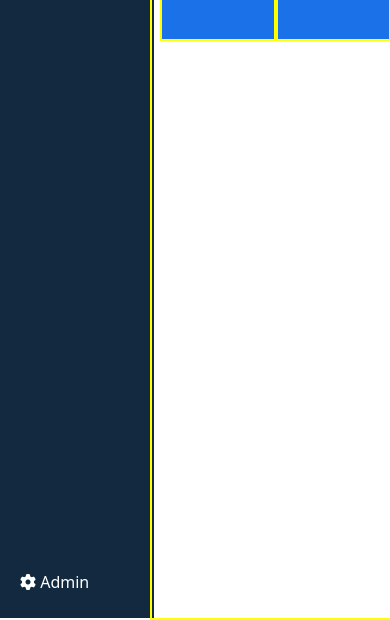
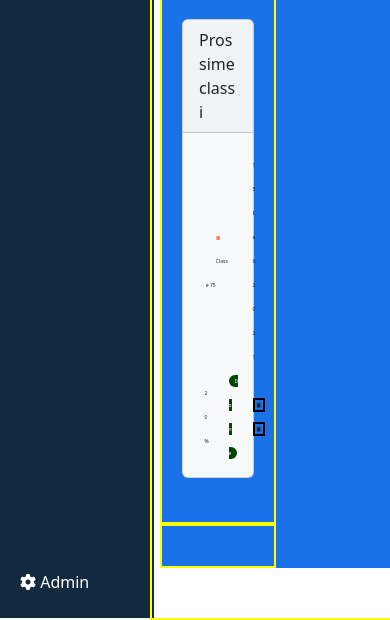
Before and after one commit to markantonio99/html-css-bootstrap-dashboard, a plain HTML site: page index.html in a window 390 px wide. Shown: the part 710-1330 px from the top of the page. Drawn offline with nearby package versions, Linux system fonts and the light colour scheme.

Commit message:
Salv.7 html-css-bootstrap-dashboard

```diff
--- a/css/mystyle.css
+++ b/css/mystyle.css
@@ -26,6 +26,13 @@ ul {
     margin-left: 10px;
   }
 
+  .bs_padd_y {
+    padding: 20px 0;
+  }
+
+
+
+
  .font_15 {
     font-size: 15px;
 }
@@ -33,6 +40,8 @@ ul {
 .font_22 {
     font-size: 22px;
 }
+
+
 
 
 .font_24 {
@@ -153,3 +162,154 @@ ul {
 .bs_bck_b2 {
     background-color: rgb(255, 179, 0);
 }
+
+
+
+/* CARD CARD CARD >>>>>>>>>>>>>>>>>>>*/
+/* CARD CARD CARD >>>>>>>>>>>>>>>>>>>*/
+/* CARD CARD CARD >>>>>>>>>>>>>>>>>>>*/
+
+.bs_icon_card {
+    background-color: rgb(255, 79, 35);
+    color: white;
+    border-radius: 50%;
+    padding: 7px;
+}
+
+
+.bs_fnt_s {
+    font-size: 20px;
+}
+.font_22_card{
+   font-size: 22px;
+}
+
+.bs_brd_t {
+    border-top: 5 px solid black;
+}
+
+.bs_brd_b {
+    border-bottom: 5 px solid black;
+}
+
+
+.bs_bage_done {
+    background-color: rgb(0, 70, 0);
+    color: white;
+    font-size: 18px;
+    padding: 7px 10px;
+    border-radius: 90px;
+
+ }
+
+.bs_border {
+    border: 2px solid black;
+    padding: 2px;
+}
+
+/* CARD CARD CARD >>>>>>>RESPONSIVE>>>>>>>>>>>>*/
+/* CARD CARD CARD >>>>>>>RESPONSIVE>>>>>>>>>>>>*/
+/* CARD CARD CARD >>>>>>>RESPONSIVE>>>>>>>>>>>>*/
+
+@media only screen and (max-width: 1950px ){
+
+
+    .font_22_card{
+        font-size: 18px;
+     }
+
+
+    .bs_fnt_s{
+        font-size: 18px;
+    }
+
+}
+
+
+@media only screen and (max-width: 1500px ){
+
+
+    .font_22_card{
+        font-size: 13px;
+     }
+
+
+    .bs_fnt_s{
+        font-size: 18px;
+    }
+
+}
+
+
+@media only screen and (max-width: 1300px ){
+
+
+    .font_22_card{
+        font-size: 18px;
+     }
+
+
+    .bs_fnt_s{
+        font-size: 18px;
+    }
+
+}
+
+
+@media only screen and (max-width: 1100px ){
+
+
+    .font_22_card{
+        font-size: 3px !important;
+     }
+
+
+    .bs_fnt_s{
+        font-size: 5px !important;
+    }
+
+    .bs_bage_done {
+        background-color: rgb(0, 70, 0);
+        color: white;
+        font-size: 5px;
+        padding: 3px 6px;
+        border-radius: 90px;
+
+     }
+
+}
+
+@media only screen and (max-width: 576px ){
+
+
+    .bs_icon_card {
+        padding: 0px;
+        padding: 0;
+
+    }
+
+
+
+    .font_22_card{
+        font-size: 5px;
+     }
+
+
+    .bs_fnt_s{
+        font-size: 7px;
+    }
+
+    .bs_bage_done {
+        background-color: rgb(0, 70, 0);
+        color: white;
+        font-size: 7px;
+        padding: 3px 6px;
+        border-radius: 90px;
+
+     }
+
+
+     .py-2 .px-3{
+        margin: 0;
+     }
+}
--- a/index.html
+++ b/index.html
@@ -287,7 +287,38 @@
 
         <container>
             <div class="row">
-                <div class="col-6 debug-app"></div>
+                <div class="col-6 debug-app">
+                                 <div class="card bg-light mb-4" style="width: 100%;">
+                                             <div class="card-header">Prossime classi</div>
+                                                     <div class="row align-items-center justify-content-end py-3">
+                                                            <div class=" col-6 col-md-4 col-xl-3  col-xxl-3  bs_brd_t bs_brd_b  ">
+                                                                    <span class="bs_icon_card font_22_card bs_ml_10  "><i class="fa-solid fa-code"></i></span>
+                                                                    <span class="bs_ml_10 bs_fnt_s">Classe 75</span>
+                                                            </div>
+                                                            <div class="col-2 col-md-4 col-xl-3  col-xxl-3   text-end">
+                                                                    <span class="bs_fnt_s">15 Feb 2021</span>
+                                                            </div>
+                                                            <div class="col-1 col-md-4 col-xl-2  col-xxl-2 text-end">
+                                                                    <span class="bs_fnt_s">20%</span>
+                                                            </div>
+                                                            <div class="col-2 col-md-4 col-xl-2  col-xxl-2  text-end">
+                                                                <span class="bs_bage_done bs_fnt_s">Done</span>
+                                                            </div>
+                                                            <div class="col-1 col-md-4 col-xl-2  col-xxl-2   text-center">
+                                                                      <div  class="row justify-content-center">
+                                                                               <div class="col-3">
+                                                                                      <span class="bs_border bs_fnt_s "><i class="fa-solid fa-trash"></i></span>
+                                                                               </div>
+                                                                               <div class="col-3">
+                                                                                <span class="bs_border bs_fnt_s"><i class="fa-solid fa-trash"></i></span>
+                                                                               </div>                                                                                                                                                                                  </div>
+                                                                      </div>
+                                                            </div>
+                                                     </div>
+                                             </div>
+                                  </div>
+                </div>
+
                 <div class="col-6 debug-app">
 
                 </div>
```
